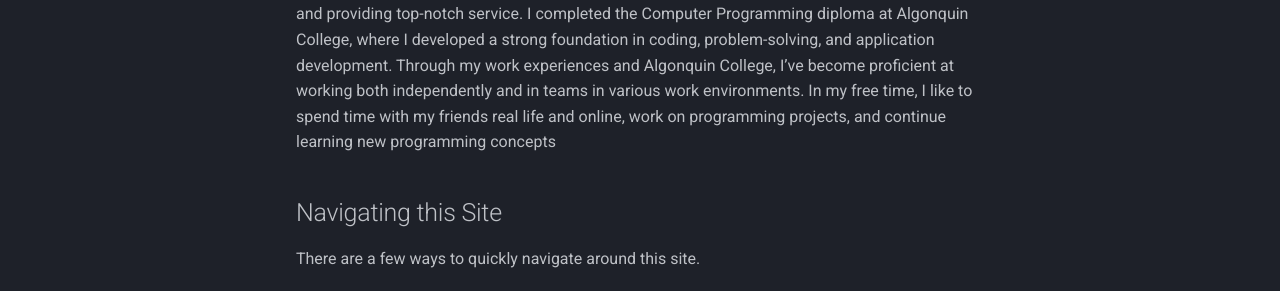
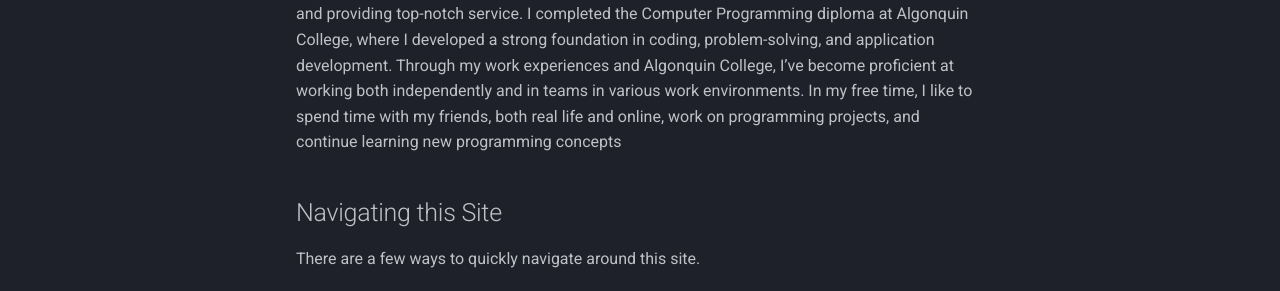
Before and after one commit to skorbrand/life, an MkDocs documentation site: the page built from docs/index.md, in a window 1280 px wide and 1360 px high. Shown: the part 652-943 px from the top of the window. Built offline with MkDocs 1.6.1 and Material for MkDocs 9.7.7, drawn with Linux system fonts in a browser that asks for light colours; comment, search, counter and statistics services are not loaded; the version menu is left out; some of the changed text lies outside the part shown.

Commit message:
Spell Checked

```diff
--- a/docs/index.md
+++ b/docs/index.md
@@ -4,7 +4,7 @@
 
 ## About Me
 
-I am a results-oriented professional with an interest in robotics and software development. Currently, I work at TH Custom Woodwork, where I apply my skills in crafting custom furniture and providing top-notch service. I completed the Computer Programming diploma at Algonquin College, where I developed a strong foundation in coding, problem-solving, and application development. Through my work experiences and Algonquin College, I’ve become proficient at working both independently and in teams in various work environments. In my free time, I like to spend time with my friends real life and online, work on programming projects, and continue learning new programming concepts
+I am a results-oriented professional with an interest in robotics and software development. Currently, I work at TH Custom Woodwork, where I apply my skills in crafting custom furniture and providing top-notch service. I completed the Computer Programming diploma at Algonquin College, where I developed a strong foundation in coding, problem-solving, and application development. Through my work experiences and Algonquin College, I’ve become proficient at working both independently and in teams in various work environments. In my free time, I like to spend time with my friends, both real life and online, work on programming projects, and continue learning new programming concepts
 
 ## Navigating this Site
 
```
Also changed, not shown: docs/experience/summary.md (+2 -2 lines), docs/experience/work/Costco.md (+1 -1 lines).
